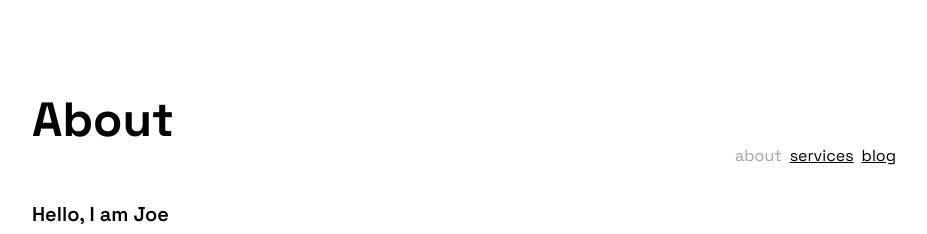
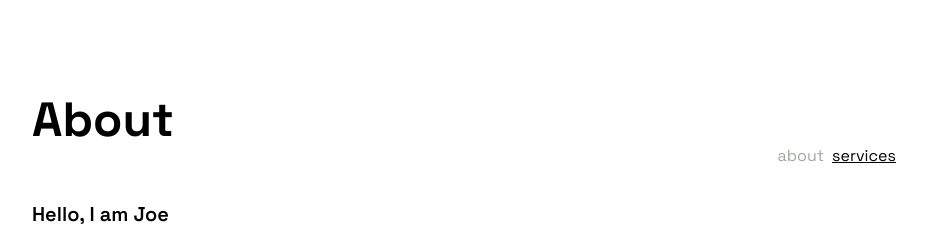
Before and after one commit to tzniceguy/myportifolio, a Next.js app: page / in a window 1280 px wide. Shown: the top 234 px of the page, without its empty margins (176-1103 px from the left). Built offline with nearby package versions, Linux system fonts and the light colour scheme.

Commit message:
removed blog url

```diff
--- a/components/navbar.tsx
+++ b/components/navbar.tsx
@@ -8,7 +8,7 @@ import clsx from "clsx";
 const navbaritems = [
   { title: "about", href: "/" },
   { title: "services", href: "#work" },
-  { title: "blog", href: "/blog" },
+  //{ title: "blog", href: "/blog" },
 ];
 export default function NavBar() {
   const pathname = usePathname();
```
